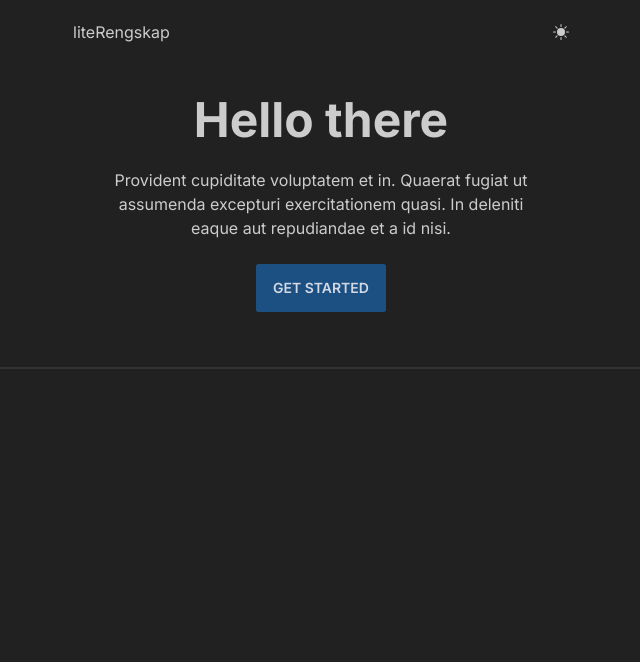
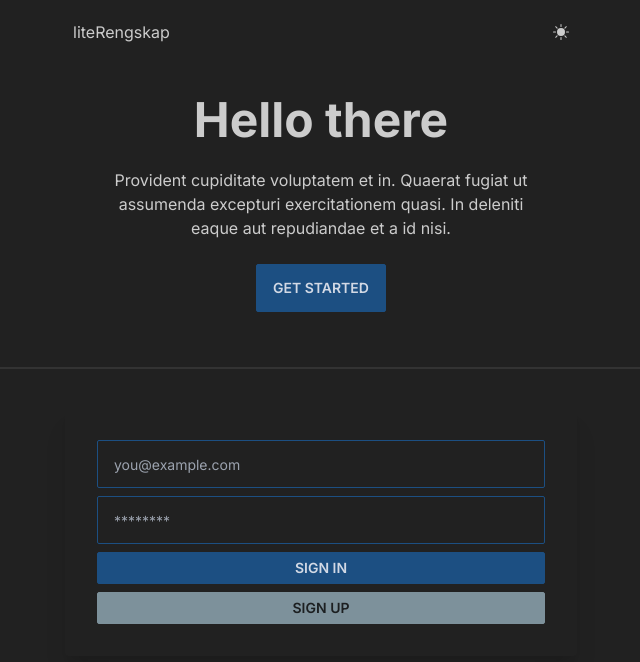
Before and after one commit to joeldsouzax/lite-accounting, a Next.js app: page / in a window 1280 px wide. Shown: the top 662 px of the page, without its empty margins (319-959 px from the left). Built offline with nearby package versions, Linux system fonts and the light colour scheme.

Commit message:
refactor(landing page): added login form in the landing page for now

```diff
--- a/app/page.tsx
+++ b/app/page.tsx
@@ -23,6 +23,28 @@ export default function Home() {
         </div>
       </div>
       <div className="divider" />
+      <div className="card w-full max-w-xs lg:max-w-lg transition-all ease-out duration-100 shadow-xl">
+        <div className="card-body">
+          <form className="flex flex-col gap-2 w-full">
+            <input
+              placeholder="you@example.com"
+              type="email"
+              name="email"
+              id="email"
+              className="input input-md input-primary"
+            />
+            <input
+              placeholder="********"
+              type="password"
+              name="password"
+              id="password"
+              className="input input-md input-primary"
+            />
+            <button className="btn btn-primary btn-sm">Sign in</button>
+            <button className="btn btn-secondary btn-sm">Sign up</button>
+          </form>
+        </div>
+      </div>
     </main>
   );
 }
```
